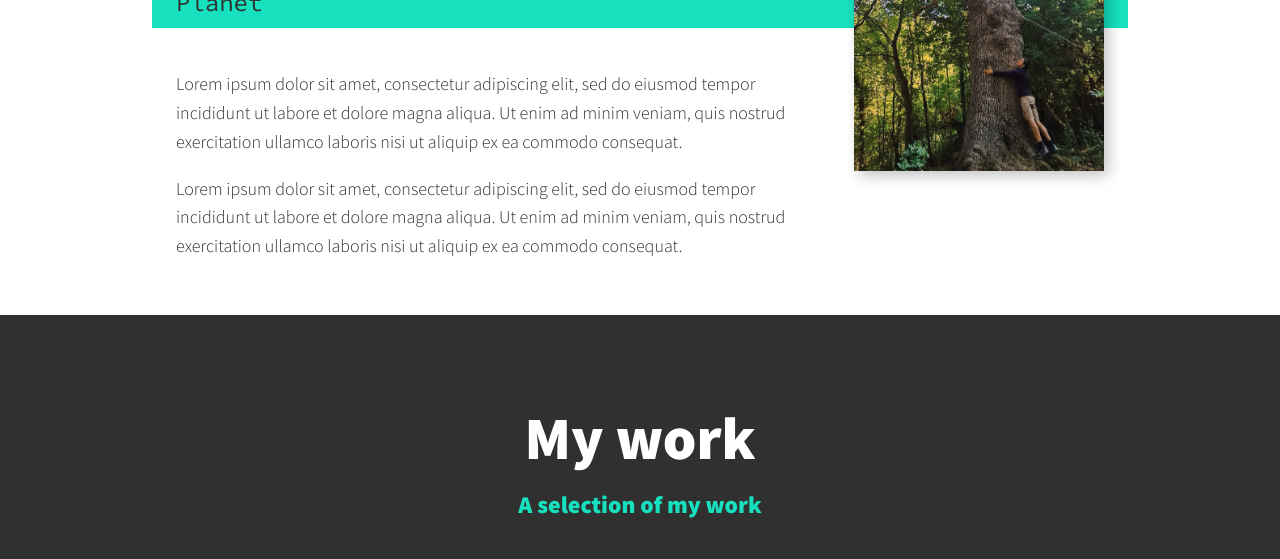
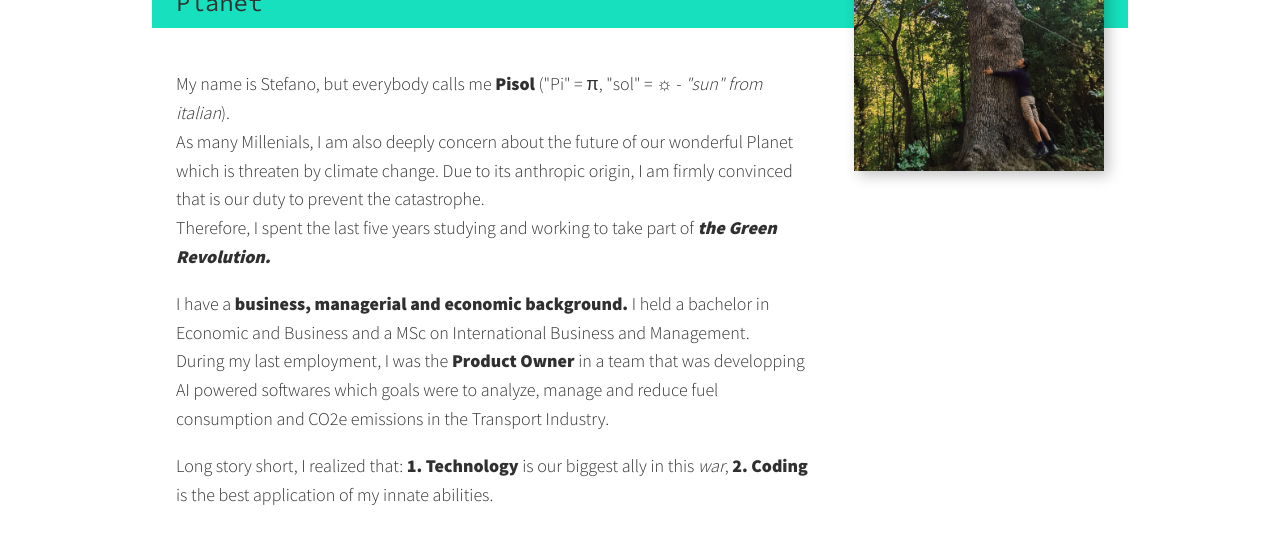
Before and after one commit to SteRap/portfolio, a React (Create React App) app: page / in a window 1280 px wide. Shown: the part 1515-2074 px from the top of the page. Built offline with nearby package versions, Linux system fonts and the light colour scheme.

Commit message:
add text about section

```diff
--- a/src/About.js
+++ b/src/About.js
@@ -18,16 +18,35 @@ function About() {
       </p>
       <div className="about-me__body">
         <p data-aos="zoom-in-up">
-          Lorem ipsum dolor sit amet, consectetur adipiscing elit, sed do
-          eiusmod tempor incididunt ut labore et dolore magna aliqua. Ut enim ad
-          minim veniam, quis nostrud exercitation ullamco laboris nisi ut
-          aliquip ex ea commodo consequat.
+          My name is Stefano, but everybody calls me <strong>Pisol</strong>{" "}
+          ("Pi" = &#960;, "sol" = &#9788; - <i>"sun" from italian</i>).
+          <br></br>
+          As many Millenials, I am also deeply concern about the future of our
+          wonderful Planet which is threaten by climate change. Due to its
+          anthropic origin, I am firmly convinced that is our duty to prevent
+          the catastrophe.
+          <br></br>
+          Therefore, I spent the last five years studying and working to take
+          part of{" "}
+          <strong>
+            <i>the Green Revolution.</i>
+          </strong>
+        </p>
+
+        <p data-aos="zoom-in-up">
+          I have a{" "}
+          <strong>business, managerial and economic background.</strong> I held
+          a bachelor in Economic and Business and a MSc on International
+          Business and Management.
+          <br></br> During my last employment, I was the{" "}
+          <strong>Product Owner</strong> in a team that was developping AI
+          powered softwares which goals were to analyze, manage and reduce fuel
+          consumption and CO2e emissions in the Transport Industry.
         </p>
         <p data-aos="zoom-in-up">
-          Lorem ipsum dolor sit amet, consectetur adipiscing elit, sed do
-          eiusmod tempor incididunt ut labore et dolore magna aliqua. Ut enim ad
-          minim veniam, quis nostrud exercitation ullamco laboris nisi ut
-          aliquip ex ea commodo consequat.
+          Long story short, I realized that: <strong>1. Technology</strong> is
+          our biggest ally in this <i>war</i>, <strong>2. Coding</strong> is the
+          best application of my innate abilities.
         </p>
       </div>
 
--- a/src/Portfolio.js
+++ b/src/Portfolio.js
@@ -134,14 +134,14 @@ const Portfolio = [
       <strong>1.</strong>enable the navigation bar to open and collapse at the users' need <i>(N.B. case specific for mobile devices)</i>
       </br>
 
-     ![alt text](media/website_preview/website_preview_mobileview.png)
+    //  ![alt text](media/website_preview/website_preview_mobileview.png)
 
       </br>
       <strong>2.</strong>allow users to use keytabs to navigate on the website;
       <br><br>
 
       <h3 style="margin-bottom:0.5em">Conclusions and Learnings</h3>
-      This project inspired by <a href="https://www.frontendmentor.io" target="_blank">FrontEnd Mentor</a> gave me the opportunity to sharpen my CSS skills, to work on a responsive website, to realize the importance of accesibility, and probably, above all, the need to define classes for 99%, if not all, of the HTML elements that we write. `,
+      This project inspired by <a href="https://www.frontendmentor.io" target="_blank">FrontEnd Mentor</a> gave me the opportunity to sharpen my CSS skills, to work on a responsive website, to realize the importance of accesibility, and probably, above all, the need to define classes for 99%, if not all, of the HTML elements that we write.`,
   },
   {
     id: 4,
```
